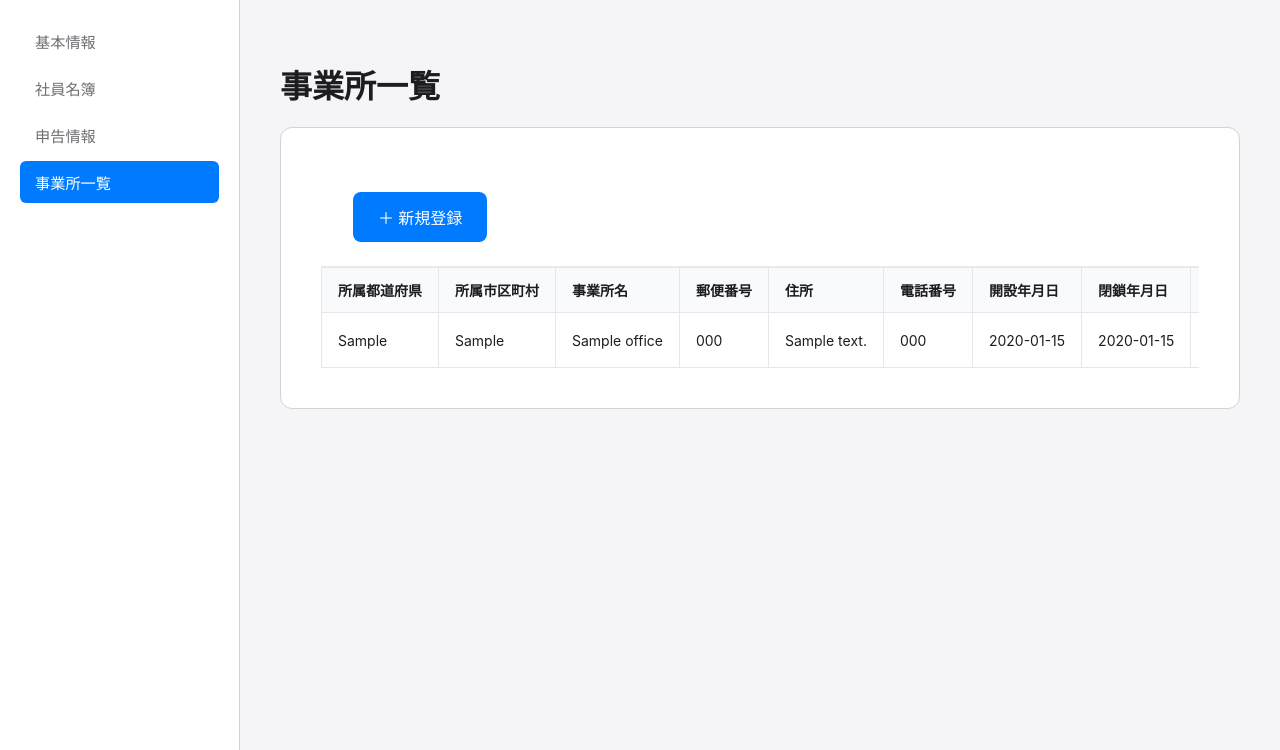
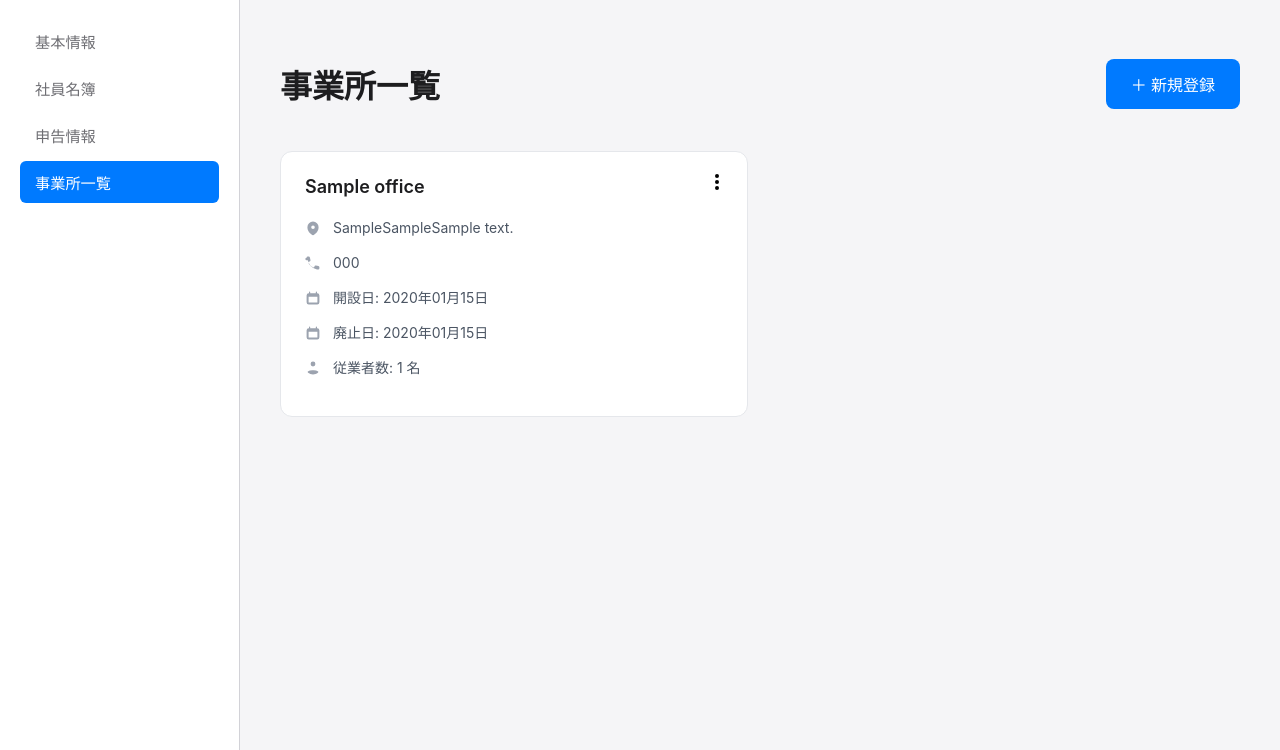
Before and after one commit to h-shimamon/small_business_tax_app, a Flask app: page /company/offices in a window 1280 px wide. Shown: the part 50-800 px from the top of the page. Run offline with Flask 3, Linux system fonts and the light colour scheme; a user stored in the database is signed in; tables that the repository leaves empty hold one stand-in row (values such as "Sample post"); some libraries are stand-ins or nearby versions.

Commit message:
事業所一覧の修正

```diff
--- a/app/company/models.py
+++ b/app/company/models.py
@@ -109,8 +109,8 @@ class Office(db.Model):
     municipality = db.Column(db.String(100))
     address = db.Column(db.String(200))
     phone_number = db.Column(db.String(20))
-    opening_date = db.Column(db.String(10))
-    closing_date = db.Column(db.String(10))
+    opening_date = db.Column(db.Date)
+    closing_date = db.Column(db.Date)
     employee_count = db.Column(db.Integer)
     office_count = db.Column(db.Integer)
 
--- a/app/static/css/base/base.css
+++ b/app/static/css/base/base.css
@@ -1,6 +1,6 @@
 /* /app/static/css/base/base.css */
 body {
-    font-family: var(--font-family);
+    font-family: -apple-system, BlinkMacSystemFont, "Segoe UI", Roboto, "Helvetica Neue", Arial, sans-serif;
     color: var(--text-primary);
     background-color: var(--bg-main);
     margin: 0;
--- a/app/static/css/components/buttons.css
+++ b/app/static/css/components/buttons.css
@@ -41,10 +41,10 @@
 /* テーブル内のアクションボタンなど、より小さいボタン */
 .action-btn {
     display: inline-block;
-    padding: 4px 12px;
-    border: 1px solid #d1d5db;
+    padding: 6px 12px;
+    border: none;
     border-radius: 6px;
-    background-color: #ffffff;
+    background-color: transparent;
     color: #374151;
     font-size: 13px;
     font-weight: 500;
@@ -56,7 +56,7 @@
 }
 
 .action-btn:hover {
-    background-color: #f9fafb;
+    background-color: #f3f4f6;
 }
 
 .action-btn.delete {
--- a/app/static/css/components/card.css
+++ b/app/static/css/components/card.css
@@ -1,29 +1,89 @@
 /* /app/static/css/components/card.css */
 
-.card {
-    background-color: var(--bg-content);
-    border-radius: 12px;
-    border: 1px solid var(--border-color);
-    padding: 40px;
+.card-grid {
+    display: grid;
+    grid-template-columns: repeat(auto-fill, minmax(320px, 1fr));
+    gap: 24px;
 }
 
-.card-header {
-    padding: 1.5rem 2rem;
-    border-bottom: 1px solid #e9ecef;
+.office-card {
+    background-color: #ffffff;
+    border-radius: 12px;
+    border: 1px solid #e5e7eb;
+    padding: 24px;
+    display: flex;
+    flex-direction: column;
+    transition: box-shadow 0.2s ease-in-out, transform 0.2s ease-in-out;
+    position: relative;
 }
 
-.card-header h2 {
-    font-size: 1.3rem;
-    font-weight: 500;
-    color: #495057;
-    margin: 0;
+.office-card:hover {
+    transform: translateY(-4px);
+    box-shadow: 0 8px 16px rgba(0, 0, 0, 0.06);
 }
 
-.card-body {
-    padding: 2rem;
-    color: var(--text-secondary);
+.office-card-header {
+    margin-bottom: 20px;
 }
 
-.card-actions {
-    padding: 1.5rem 2rem;
+.office-card-name {
+    font-size: 1.125rem; /* 18px */
+    font-weight: 600;
+    color: var(--text-primary);
+    margin: 0;
+    padding-right: 40px; /* Make space for action menu */
 }
+
+.office-card-body {
+    flex-grow: 1;
+}
+
+.office-card-info {
+    display: flex;
+    align-items: flex-start;
+    gap: 12px;
+    margin-bottom: 14px;
+    color: #4b5563;
+    font-size: 0.875rem; /* 14px */
+    line-height: 1.5;
+}
+
+.office-card-info svg {
+    width: 16px;
+    height: 16px;
+    flex-shrink: 0;
+    margin-top: 3px;
+    color: #9ca3af;
+}
+
+.office-card-actions {
+    position: absolute;
+    top: 16px;
+    right: 16px;
+}
+
+/* Empty state card */
+.empty-state-card {
+    grid-column: 1 / -1; /* Span full width */
+    display: flex;
+    flex-direction: column;
+    align-items: center;
+    justify-content: center;
+    padding: 60px 24px;
+    text-align: center;
+    border: 2px dashed #d1d5db;
+    border-radius: 12px;
+    background-color: #f9fafb;
+}
+
+.empty-state-card p {
+    margin: 0;
+    font-size: 1rem;
+    color: #6b7280;
+}
+
+.empty-state-card p + p {
+    margin-top: 8px;
+    font-size: 0.875rem;
+    color: #9ca3af;
+}
--- a/app/static/css/components/layout.css
+++ b/app/static/css/components/layout.css
@@ -43,3 +43,25 @@
     padding: 40px;
     overflow-y: auto;
 }
+
+/* --- コンテンツヘッダー --- */
+.content-header {
+    display: flex;
+    justify-content: space-between;
+    align-items: center;
+    margin-bottom: 24px;
+}
+
+/* --- 汎用カードコンテナ --- */
+.card {
+    background-color: var(--bg-content);
+    border-radius: 12px;
+    border: 1px solid var(--border-color);
+    padding: 32px;
+}
+
+.card-header {
+    padding-bottom: 20px;
+    margin-bottom: 20px;
+    border-bottom: 1px solid var(--border-color);
+}
--- a/app/static/css/components/tables.css
+++ b/app/static/css/components/tables.css
@@ -2,6 +2,8 @@
 
 .table-wrapper {
   overflow-x: auto;
+  border: 1px solid #e5e7eb;
+  border-radius: 8px;
 }
 
 table {
@@ -12,23 +14,32 @@ table {
 }
 
 th, td {
-  border: 1px solid #e5e7eb;
-  padding: 12px 16px;
+  border: none;
+  border-bottom: 1px solid #e5e7eb;
+  padding: 16px 20px;
   text-align: left;
   vertical-align: middle;
 }
 
+tbody tr:last-child td {
+    border-bottom: none;
+}
+
 thead th {
   background-color: #f9fafb;
-  font-weight: 600;
+  font-weight: 500;
+  color: #6b7280;
+  font-size: 12px;
+  text-transform: uppercase;
+  letter-spacing: 0.05em;
 }
 
-tbody tr:nth-child(even) {
-  background-color: #f9fafb;
+tbody tr {
+    transition: background-color 0.15s ease-in-out;
 }
 
 tbody tr:hover {
-  background-color: #f3f4f6;
+  background-color: #f9fafb;
 }
 
 .action-buttons-group {
@@ -40,3 +51,76 @@ tbody tr:hover {
 .text-right {
     text-align: right;
 }
+
+/* Action Menu Button (...) */
+.action-menu {
+    position: relative;
+    display: inline-block;
+}
+
+.action-menu-button {
+    background: none;
+    border: none;
+    cursor: pointer;
+    padding: 4px;
+    border-radius: 50%;
+    display: flex;
+    align-items: center;
+    justify-content: center;
+    width: 28px;
+    height: 28px;
+    transition: background-color 0.2s;
+}
+
+.action-menu-button:hover {
+    background-color: #e5e7eb;
+}
+
+.action-menu-button:focus {
+    outline: 2px solid var(--accent-color);
+    outline-offset: 1px;
+}
+
+.action-menu-content {
+    display: none;
+    position: absolute;
+    right: 0;
+    top: 100%;
+    margin-top: 4px;
+    background-color: white;
+    min-width: 160px;
+    box-shadow: 0 4px 12px rgba(0,0,0,0.1);
+    border-radius: 8px;
+    padding: 8px 0;
+    z-index: 10;
+    border: 1px solid #e5e7eb;
+}
+
+.action-menu:focus-within .action-menu-content {
+    display: block;
+}
+
+.action-menu-item {
+    display: block;
+    width: 100%;
+    padding: 8px 16px;
+    text-align: left;
+    background: none;
+    border: none;
+    cursor: pointer;
+    font-size: 14px;
+    color: #374151;
+    text-decoration: none;
+}
+
+.action-menu-item:hover {
+    background-color: #f3f4f6;
+}
+
+.action-menu-item.delete {
+    color: var(--error-color);
+}
+
+.action-menu-item.delete:hover {
+    background-color: #fef2f2;
+}
--- a/app/templates/company/_form_helpers.html
+++ b/app/templates/company/_form_helpers.html
@@ -1,9 +1,9 @@
 {# app/templates/company/_form_helpers.html (UI改善版) #}
 
-{% macro render_field(field, placeholder=None, type=None, rows=None, id=None) %}
+{% macro render_field(field, placeholder=None, type=None, rows=None, id=None, class_="") %}
   <div class="form-group">
     {{ field.label(class="form-label") }}
-    {{ field(class="form-control", placeholder=placeholder, type=type, rows=rows, id=id) }}
+    {{ field(class=("form-control " ~ class_)|trim, placeholder=placeholder, type=type, rows=rows, id=id) }}
     {% if field.errors %}
       <div class="form-errors">
         {% for error in field.errors %}
--- a/app/templates/company/office_form.html
+++ b/app/templates/company/office_form.html
@@ -35,7 +35,7 @@
     {{ render_field(form.zip_code, placeholder='1000001') }}
     {{ render_field(form.prefecture, placeholder='東京都') }}
     {{ render_field(form.city, placeholder='千代田区') }}
-    {{ render_field(form.address, placeholder='丸の内1-1-1', class='form-control full-width') }}
+    {{ render_field(form.address, placeholder='丸の内1-1-1', class_='full-width') }}
     {{ render_field(form.phone_number, placeholder='03-1234-5678') }}
     {{ render_field(form.employee_count, placeholder='10') }}
     {{ render_field(form.opening_date, type='date') }}
--- a/app/templates/company/office_list.html
+++ b/app/templates/company/office_list.html
@@ -1,10 +1,5 @@
 <!-- app/templates/company/office_list.html -->
 {% extends "base.html" %}
-
-{% block head %}
-  {{ super() }}
-
-{% endblock %}
 
 {% block title %}事業所一覧{% endblock %}
 
@@ -18,68 +13,60 @@
 {% block content %}
 <div class="content-header">
     <h1 class="content-title">事業所一覧</h1>
+    <a href="{{ url_for('company.register_office') }}" class="button-primary">＋ 新規登録</a>
 </div>
 
-<div class="card">
-    <div class="card-header">
-        <a href="{{ url_for('company.register_office') }}" class="button-primary">＋ 新規登録</a>
+<div class="card-grid">
+    {% for office in offices %}
+    <div class="office-card">
+        <div class="office-card-actions">
+            <div class="action-menu">
+                <button class="action-menu-button" aria-label="アクションメニュー">
+                    <svg xmlns="http://www.w3.org/2000/svg" width="20" height="20" viewBox="0 0 20 20" fill="currentColor">
+                        <path d="M10 6a2 2 0 110-4 2 2 0 010 4zM10 12a2 2 0 110-4 2 2 0 010 4zM10 18a2 2 0 110-4 2 2 0 010 4z" />
+                    </svg>
+                </button>
+                <div class="action-menu-content">
+                    <a href="{{ url_for('company.edit_office', office_id=office.id) }}" class="action-menu-item">編集</a>
+                    <form action="{{ url_for('company.delete_office', office_id=office.id) }}" method="post" onsubmit="return confirm('本当にこの事業所を削除しますか？');">
+                        <button type="submit" class="action-menu-item delete">削除</button>
+                    </form>
+                </div>
+            </div>
+        </div>
+
+        <div class="office-card-header">
+            <h2 class="office-card-name">{{ office.name or '名称未設定' }}</h2>
+        </div>
+
+        <div class="office-card-body">
+            <div class="office-card-info">
+                <svg xmlns="http://www.w3.org/2000/svg" viewBox="0 0 20 20" fill="currentColor"><path fill-rule="evenodd" d="M9.69 18.933l.003.001C9.89 19.02 10 19 10 19s.11.02.308-.066l.002-.001.006-.003.018-.008a5.741 5.741 0 00.281-.14c.186-.096.446-.24.757-.433.62-.384 1.445-.976 2.274-1.765C15.302 14.988 17 12.493 17 9A7 7 0 103 9c0 3.492 1.698 5.988 3.355 7.584a13.731 13.731 0 002.273 1.765 11.842 11.842 0 00.757.433.57.57 0 00.28.14l.018.008.006.003zM10 11.25a2.25 2.25 0 100-4.5 2.25 2.25 0 000 4.5z" clip-rule="evenodd" /></svg>
+                <span>{{ office.prefecture or '' }}{{ office.municipality or '' }}{{ office.address or '住所未設定' }}</span>
+            </div>
+            <div class="office-card-info">
+                <svg xmlns="http://www.w3.org/2000/svg" viewBox="0 0 20 20" fill="currentColor"><path d="M2 3.5A1.5 1.5 0 013.5 2h1.148a1.5 1.5 0 011.465 1.175l.716 3.223a1.5 1.5 0 01-1.052 1.767l-.933.267c-.41.117-.643.555-.48.95a11.542 11.542 0 006.254 6.254c.395.163.833-.07.95-.48l.267-.933a1.5 1.5 0 011.767-1.052l3.223.716A1.5 1.5 0 0118 15.352V16.5a1.5 1.5 0 01-1.5 1.5h-1.528a13.5 13.5 0 01-11.472-11.472H2A1.5 1.5 0 012 3.5z" /></svg>
+                <span>{{ office.phone_number or '電話番号未設定' }}</span>
+            </div>
+            <div class="office-card-info">
+                <svg xmlns="http://www.w3.org/2000/svg" viewBox="0 0 20 20" fill="currentColor"><path fill-rule="evenodd" d="M5.75 2a.75.75 0 01.75.75V4h7V2.75a.75.75 0 011.5 0V4h.25A2.75 2.75 0 0118 6.75v8.5A2.75 2.75 0 0115.25 18H4.75A2.75 2.75 0 012 15.25v-8.5A2.75 2.75 0 014.75 4H5V2.75A.75.75 0 015.75 2zM4.5 8.5v6.75c0 .138.112.25.25.25h10.5a.25.25 0 00.25-.25V8.5h-11z" clip-rule="evenodd" /></svg>
+                <span>開設日: {{ office.opening_date.strftime('%Y年%m月%d日') if office.opening_date else '未設定' }}</span>
+            </div>
+            <div class="office-card-info">
+                <svg xmlns="http://www.w3.org/2000/svg" viewBox="0 0 20 20" fill="currentColor"><path fill-rule="evenodd" d="M5.75 2a.75.75 0 01.75.75V4h7V2.75a.75.75 0 011.5 0V4h.25A2.75 2.75 0 0118 6.75v8.5A2.75 2.75 0 0115.25 18H4.75A2.75 2.75 0 012 15.25v-8.5A2.75 2.75 0 014.75 4H5V2.75A.75.75 0 015.75 2zM4.5 8.5v6.75c0 .138.112.25.25.25h10.5a.25.25 0 00.25-.25V8.5h-11z" clip-rule="evenodd" /></svg>
+                <span>廃止日: {{ office.closing_date.strftime('%Y年%m月%d日') if office.closing_date else '未設定' }}</span>
+            </div>
+            <div class="office-card-info">
+                <svg xmlns="http://www.w3.org/2000/svg" viewBox="0 0 20 20" fill="currentColor"><path d="M10 8a3 3 0 100-6 3 3 0 000 6zM3.465 14.493a1.23 1.23 0 00.41 1.412A9.957 9.957 0 0010 18c2.31 0 4.438-.784 6.131-2.095a1.23 1.23 0 00.41-1.412A9.99 9.99 0 0010 12.75a9.99 9.99 0 00-6.535 1.743z" /></svg>
+                <span>従業者数: {{ office.employee_count or '未設定' }} 名</span>
+            </div>
+        </div>
     </div>
-
-    <div class="table-wrapper">
-        <table>
-            <thead>
-                <tr>
-                    <th>所属都道府県</th>
-                    <th>所属市区町村</th>
-                    <th>事業所名</th>
-                    <th>郵便番号</th>
-                    <th>住所</th>
-                    <th>電話番号</th>
-                    <th>開設年月日</th>
-                    <th>閉鎖年月日</th>
-                    <th>従業者数</th>
-                    <th>事業所数</th>
-                    <!-- ▼▼▼ 変更点: 「操作」のテキストを削除 ▼▼▼ -->
-                    <th style="width: 130px;"></th>
-                    <!-- ▲▲▲ 変更点 ▲▲▲ -->
-                </tr>
-            </thead>
-            <tbody>
-                {% for office in offices %}
-                <tr>
-                    <td>{{ office.prefecture or '' }}</td>
-                    <td>{{ office.municipality or '' }}</td>
-                    <td>{{ office.name or '' }}</td>
-                    <td>{{ office.zip_code or '' }}</td>
-                    <td>{{ office.address or '' }}</td>
-                    <td>{{ office.phone_number or '' }}</td>
-                    <td>{{ office.opening_date or '' }}</td>
-                    <td>{{ office.closing_date or '' }}</td>
-                    <td>{{ office.employee_count or '' }}</td>
-                    <td>{{ office.office_count or '' }}</td>
-                    <td>
-                        <div class="action-buttons-group">
-                            <a href="{{ url_for('company.edit_office', office_id=office.id) }}" class="action-btn">編集</a>
-                            <form action="{{ url_for('company.delete_office', office_id=office.id) }}" method="post" style="display:inline;">
-                                <button type="submit" class="action-btn delete" onclick="return confirm('本当にこの事業所を削除しますか？');">削除</button>
-                            </form>
-                        </div>
-                    </td>
-                </tr>
-                {% else %}
-                <tr>
-                    <td colspan="11" style="text-align: center; padding: 40px;">まだ事業所が登録されていません。</td>
-                </tr>
-                {% endfor %}
-            </tbody>
-        </table>
+    {% else %}
+    <div class="empty-state-card">
+        <p>まだ事業所が登録されていません。</p>
+        <p>「＋ 新規登録」ボタンから最初の事業所を追加してください。</p>
     </div>
-    <!-- ▼▼▼ 変更点: 「総事業所数」のフッターを削除 ▼▼▼ -->
-    <!--
-    <div class="table-footer">
-        <p>総事業所数: {{ offices | length }}</p>
-    </div>
-    -->
-    <!-- ▲▲▲ 変更点 ▲▲▲ -->
+    {% endfor %}
 </div>
 {% endblock %}
```
Also changed, not shown: migrations/versions/3585ffc7ba1e_change_office_date_columns_to_date_type.py (added, +46 -0 lines), migrations/versions/56166e3817d1_add_name_column_to_office_table.py (added, +56 -0 lines).
